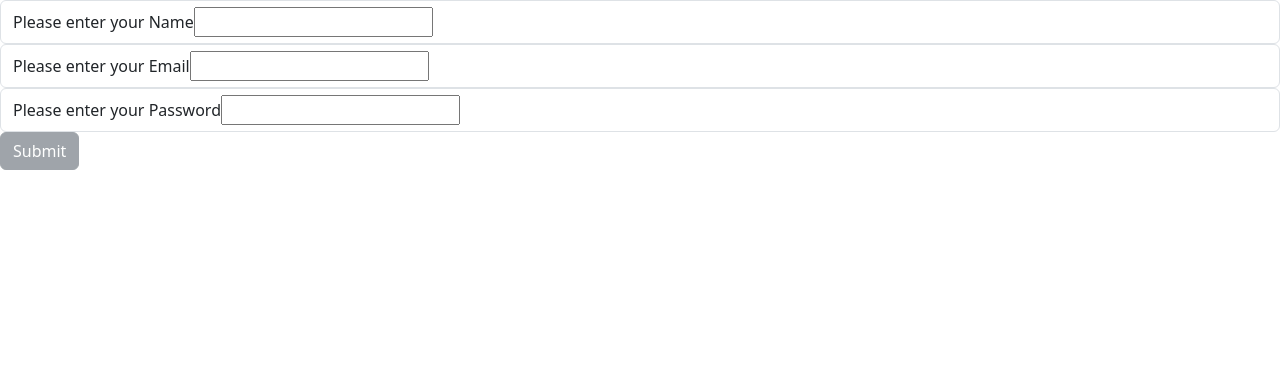
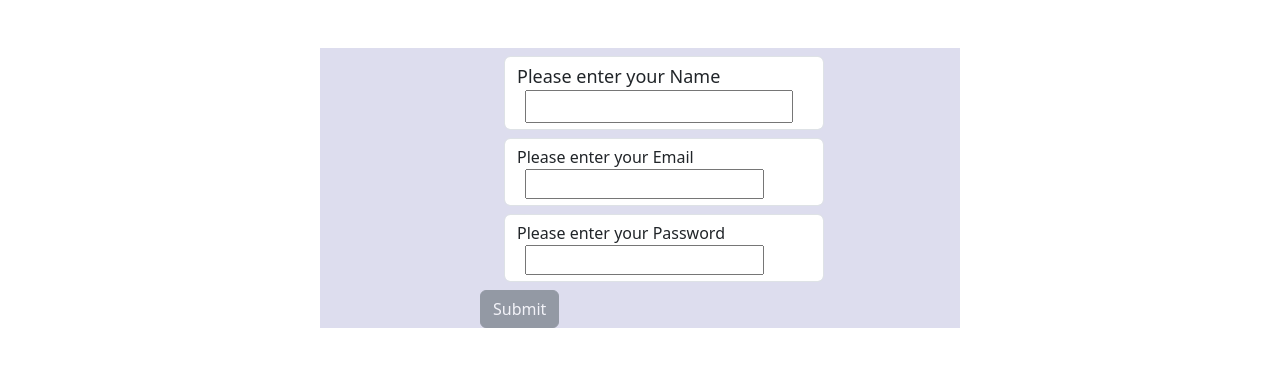
Before and after one commit to Arsha-suresh/react-forms, a React (Create React App) app in the folder forms/: page / in a window 1280 px wide. Shown: the top 366 px of the page. Built offline with nearby package versions, Linux system fonts and the light colour scheme.

Commit message:
adding modals

```diff
--- a/forms/src/App.js
+++ b/forms/src/App.js
@@ -1,6 +1,7 @@
 
 import './App.css';
 import './custom.css';
+import { ModalWin } from './forms/modal';
 
 
 import { SimpleForm } from './forms/simpleform.js';
--- a/forms/src/custom.css
+++ b/forms/src/custom.css
@@ -0,0 +1,23 @@
+@import '../node_modules/bootstrap/dist/css/bootstrap.css';
+
+.p12{
+font-size:12px;
+}
+.p18{
+    font-size:18px;
+    }
+.bg-blue{
+    background-color: rgb(221, 221, 238);
+    width:50%;
+    margin-left:25%;
+    height:25%;
+
+
+}
+.bg-form{
+    width:50%;
+    height:25%;
+}
+.bg-form input{
+    margin-left:5px;
+}
--- a/forms/src/forms/errorcomponent.js
+++ b/forms/src/forms/errorcomponent.js
@@ -1,4 +1,4 @@
 export function Error({errortext}){
 
-return <p className="alert-danger" >error is{errortext}</p>;
+return <p className="text-danger p12" >{errortext}</p>;
 }
--- /dev/null
+++ b/forms/src/forms/modal.js
@@ -0,0 +1,24 @@
+import { useState } from "react";
+import { Modal, Button } from "react-bootstrap";
+export function ModalWin({Show, showText, onClose}) {
+
+  //const handleShow = () => setShow(true);
+
+  return (
+    <>
+
+
+      <Modal show={Show} onHide={onClose}>
+        <Modal.Header closeButton>
+          <Modal.Title>Success</Modal.Title>
+        </Modal.Header>
+        <Modal.Body>{showText}</Modal.Body>
+        <Modal.Footer>
+          <Button variant="secondary" onClick={onClose}>
+            Close
+          </Button>
+        </Modal.Footer>
+      </Modal>
+    </>
+  );
+}
--- a/forms/src/forms/simpleform.js
+++ b/forms/src/forms/simpleform.js
@@ -1,17 +1,23 @@
 
+
+import "../App.css";
 import { useEffect, useState } from "react";
 import {containsUpperCase, isPasswordLengthValid, validateEmail,isInputNotEmpty} from "./validationServices";
 import {Error} from './errorcomponent.js';
+import { ModalWin } from "./modal";
+//import { Modal } from "./modal";
 export function SimpleForm(){
      const [enteredName, setEnteredName]= useState('');
      const [touched, setTouched]= useState('');
      const [email, setEmail]= useState('');
      const [password, setpwdVal]= useState('');
+     const [showModal, setShowModal]= useState(false);
      const [formValid, setFormValidity] = useState(false);
      const [validity, setValidity]= useState({isnameValid:false,isPwdvalid:false, isemailValid:false});
      const [errorText, setError] =useState({name:'name error', password:'password invalid', email:'emain error'});
 
       const btnClass = formValid?'btn btn-primary':'btn btn-secondary'
+
 
      useEffect(
         ()=>{
@@ -48,6 +54,9 @@ export function SimpleForm(){
         setError( {...errorText, name:'Enter a name'});
 
 
+     }
+     const onClose=()=>{
+        setShowModal(false);
      }
 
 
@@ -93,9 +102,9 @@ export function SimpleForm(){
       */
      const onFormSubmit=(event)=>{
         event.preventDefault();
+        setShowModal(true);
         console.log(enteredName);
         console.log(password);
-
 
 
         setEnteredName('');
@@ -106,28 +115,30 @@ export function SimpleForm(){
      }
 
      return(
-     <form className="center" onChange={()=>{ console.log("touched"); setTouched(true)}}>
-        <div className="form-control form-group">
+        <>
+        <div className="d-flex justify-content-center mt-5 p18 bg-blue">
+     <form className="center bg-form " onChange={()=>{ console.log("touched"); setTouched(true)}}>
+        <div className="form-control form-group p18 my-2 mx-4">
             <label htmlFor ='name'>
                 Please enter your Name
             </label>
-            <input type="text" id="name" onChange={nameChangeHandler} onBlur={nameValidator}></input>
+            <input className="mx-2" type="text" id="name" onChange={nameChangeHandler} onBlur={nameValidator}></input>
             {(touched && !validity?.isnameValid )?(<Error errortext={errorText.name}></Error>):''
 }
         </div>
-        <div className="form-control">
+        <div className="form-control my-2 mx-4">
             <label htmlFor ='email'>
                 Please enter your Email
             </label>
-            <input type="text" id="email"   onChange={emailChangeHandler} onBlur={emailValidator} ></input>
+            <input className="mx-2" type="text" id="email"   onChange={emailChangeHandler} onBlur={emailValidator} ></input>
             {(touched && !validity?.isemailValid )?(<Error errortext={errorText.email}></Error>):''
 }
         </div>
-        <div className="form-control">
+        <div className="form-control my-2 mx-4">
             <label htmlFor ='pwd'>
                 Please enter your Password
             </label>
-            <input type="text"  id="email"   onChange={passwordChangeHandler}  onBlur={pwdValidator}></input>
+            <input className="mx-2" type="text"  id="email"   onChange={passwordChangeHandler}  onBlur={pwdValidator}></input>
 
             {(touched && validity?.isPwdvalid===false )?(<Error errortext={errorText.password}></Error>):''
 }
@@ -139,5 +150,8 @@ export function SimpleForm(){
 
         </div>
      </form>
+     </div>
+     <ModalWin Show={showModal} showText="Registration Is Success !!!" onClose={onClose}></ModalWin>
+     </>
      )
 }
--- a/forms/src/index.js
+++ b/forms/src/index.js
@@ -2,6 +2,7 @@ import React from 'react';
 import ReactDOM from 'react-dom/client';
 import './index.css';
 import '../node_modules/bootstrap/dist/css/bootstrap.css';
+import "../node_modules/bootstrap/dist/js/bootstrap.bundle.min";
 import App from './App';
 import reportWebVitals from './reportWebVitals';
 
```
